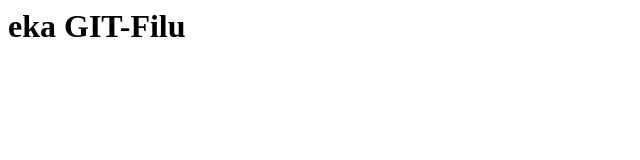
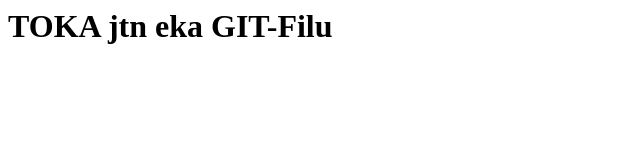
Before and after one commit to r00pE/gtest1601, a plain HTML site: page index.html in a window 1280 px wide. Shown: the whole page, without its empty margins (0-640 px from the left). Drawn offline with Linux system fonts and the light colour scheme.

Commit message:
Toka parannus

```diff
--- a/index.html
+++ b/index.html
@@ -1 +1 @@
-<h1> eka GIT-Filu </h1>
+<h1>TOKA jtn eka GIT-Filu </h1>
```
